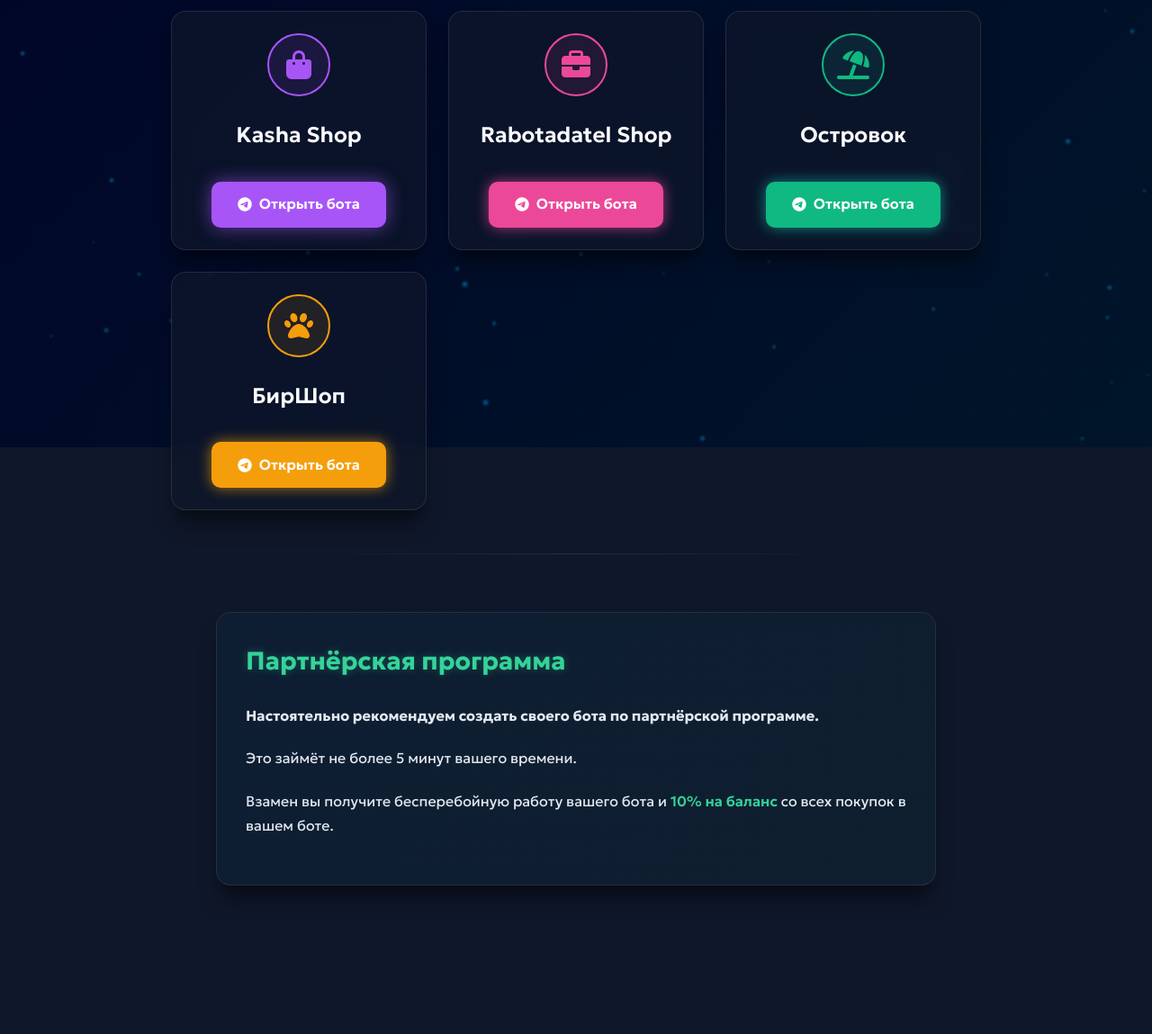
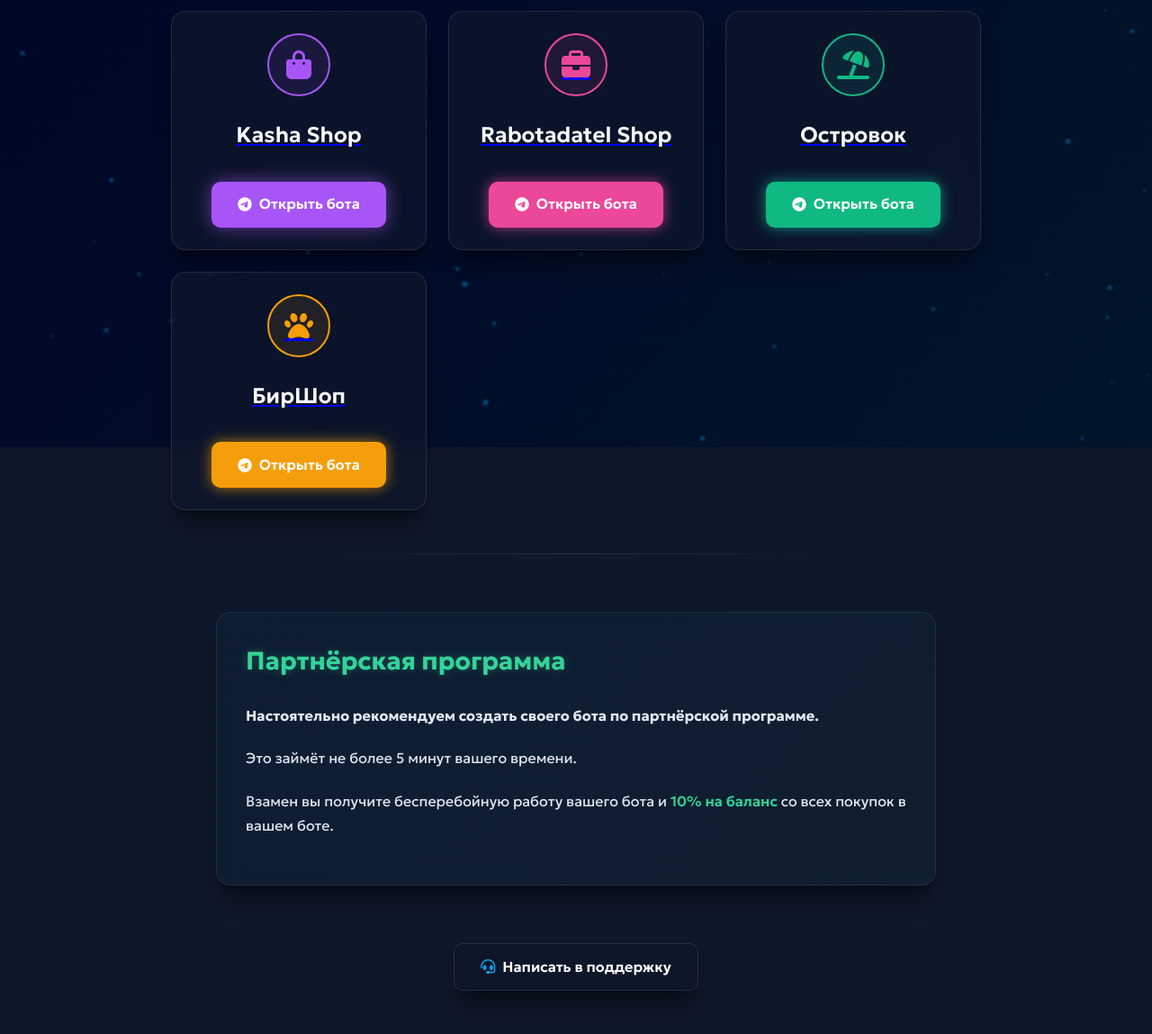
Before and after one commit to sergey-gande1112/chat, a plain HTML site: page index.html in a window 1280 px wide. Shown: the part 303-1452 px from the top of the page at 90% size. Before the commit the page ends 1383 px from the top, so only its background shows below. Drawn offline with Linux system fonts and the light colour scheme.

Commit message:
Update index.html

```diff
--- a/index.html
+++ b/index.html
@@ -368,33 +368,39 @@
             max-width: 600px;
         }
 
-        /* Уведомление */
-        .notification {
-            position: fixed;
-            bottom: 2rem;
-            left: 50%;
-            transform: translateX(-50%) translateY(100px);
-            background: rgba(0, 0, 0, 0.9);
-            color: white;
-            padding: 1rem 2rem;
-            border-radius: 12px;
-            z-index: 1000;
-            display: flex;
-            align-items: center;
-            box-shadow: var(--shadow-xl);
-            opacity: 0;
-            transition: all 0.4s cubic-bezier(0.68, -0.55, 0.265, 1.55);
+        /* Кнопка поддержки */
+        .support-section {
+            text-align: center;
+            margin: 4rem auto;
+            max-width: 800px;
         }
 
-        .notification.show {
-            opacity: 1;
-            transform: translateX(-50%) translateY(0);
+        .support-btn {
+            display: inline-flex;
+            align-items: center;
+            justify-content: center;
+            padding: 0.8rem 1.8rem;
+            border-radius: 10px;
+            font-size: 1rem;
+            font-weight: 600;
+            text-decoration: none;
+            transition: all 0.3s ease;
+            background: rgba(15, 23, 42, 0.7);
+            color: white;
+            box-shadow: var(--shadow-xl);
+            border: 1px solid rgba(255, 255, 255, 0.1);
+            backdrop-filter: blur(10px);
         }
 
-        .notification i {
-            margin-right: 0.75rem;
-            font-size: 1.5rem;
-            color: var(--emerald-400);
+        .support-btn:hover {
+            transform: translateY(-3px);
+            box-shadow: var(--shadow-2xl);
+            background: rgba(14, 165, 233, 0.2);
+        }
+
+        .support-btn i {
+            margin-right: 0.5rem;
+            color: var(--sky-500);
         }
 
         /* Адаптация */
@@ -422,12 +428,6 @@
     <div class="future-bg" id="futureBg"></div>
     <div class="grid-lines"></div>
 
-    <!-- Уведомление -->
-    <div class="notification" id="notification">
-        <i class="fas fa-check-circle"></i>
-        <span id="notificationText">Ссылка скопирована!</span>
-    </div>
-
     <!-- Основной контент -->
     <div class="container">
         <main class="main-content">
@@ -435,48 +435,48 @@
 
             <div class="action-buttons">
                 <!-- Kasha Shop -->
-                <div class="bot-card kasha">
+                <a href="https://t.me/Kasha_Store_bot" class="bot-card kasha" target="_blank">
                     <div class="bot-icon">
                         <i class="fas fa-shopping-bag"></i>
                     </div>
                     <h3>Kasha Shop</h3>
-                    <a href="https://t.me/Kasha_Store_bot" class="bot-btn" target="_blank">
+                    <div class="bot-btn">
                         <i class="fab fa-telegram"></i> Открыть бота
-                    </a>
-                </div>
+                    </div>
+                </a>
 
                 <!-- Rabotadatel Shop -->
-                <div class="bot-card rabotadatel">
+                <a href="https://t.me/rabotadatelstore_bot" class="bot-card rabotadatel" target="_blank">
                     <div class="bot-icon">
                         <i class="fas fa-briefcase"></i>
                     </div>
                     <h3>Rabotadatel Shop</h3>
-                    <a href="https://t.me/rabotadatelstore_bot" class="bot-btn" target="_blank">
+                    <div class="bot-btn">
                         <i class="fab fa-telegram"></i> Открыть бота
-                    </a>
-                </div>
+                    </div>
+                </a>
 
                 <!-- Островок -->
-                <div class="bot-card ostrovok">
+                <a href="https://t.me/OstrovokRobot" class="bot-card ostrovok" target="_blank">
                     <div class="bot-icon">
                         <i class="fas fa-umbrella-beach"></i>
                     </div>
                     <h3>Островок</h3>
-                    <a href="https://t.me/OstrovokRobot" class="bot-btn" target="_blank">
+                    <div class="bot-btn">
                         <i class="fab fa-telegram"></i> Открыть бота
-                    </a>
-                </div>
+                    </div>
+                </a>
 
                 <!-- БирШоп -->
-                <div class="bot-card birshop">
+                <a href="https://t.me/BearBuyBot" class="bot-card birshop" target="_blank">
                     <div class="bot-icon">
                         <i class="fas fa-paw"></i>
                     </div>
                     <h3>БирШоп</h3>
-                    <a href="https://t.me/BearBuyBot" class="bot-btn" target="_blank">
+                    <div class="bot-btn">
                         <i class="fab fa-telegram"></i> Открыть бота
-                    </a>
-                </div>
+                    </div>
+                </a>
             </div>
 
             <div class="divider"></div>
@@ -486,6 +486,12 @@
                 <p><strong>Настоятельно рекомендуем создать своего бота по партнёрской программе.</strong></p>
                 <p>Это займёт не более 5 минут вашего времени.</p>
                 <p>Взамен вы получите бесперебойную работу вашего бота и <span class="highlight">10% на баланс</span> со всех покупок в вашем боте.</p>
+            </div>
+
+            <div class="support-section">
+                <a href="https://t.me/SShegy" class="support-btn" target="_blank">
+                    <i class="fas fa-headset"></i> Написать в поддержку
+                </a>
             </div>
         </main>
     </div>
@@ -522,33 +528,6 @@
             }
         }
 
-        // Показать уведомление
-        function showNotification(message, type) {
-            const notification = document.getElementById('notification');
-            const text = document.getElementById('notificationText');
-
-            text.textContent = message;
-            notification.classList.add('show');
-
-            setTimeout(() => notification.classList.remove('show'), 3000);
-        }
-
-        // Копирование ссылок при клике на карточку (кроме кнопки)
-        document.querySelectorAll('.bot-card').forEach(card => {
-            const link = card.querySelector('a').href;
-
-            card.addEventListener('click', function(e) {
-                // Если клик не по кнопке и не по иконке внутри кнопки
-                if (!e.target.closest('.bot-btn')) {
-                    navigator.clipboard.writeText(link).then(() => {
-                        showNotification('Ссылка скопирована в буфер!', 'success');
-                    }).catch(() => {
-                        showNotification('Ошибка копирования!', 'error');
-                    });
-                }
-            });
-        });
-
         // Инициализация
         document.addEventListener('DOMContentLoaded', () => {
             initParticles();
```
